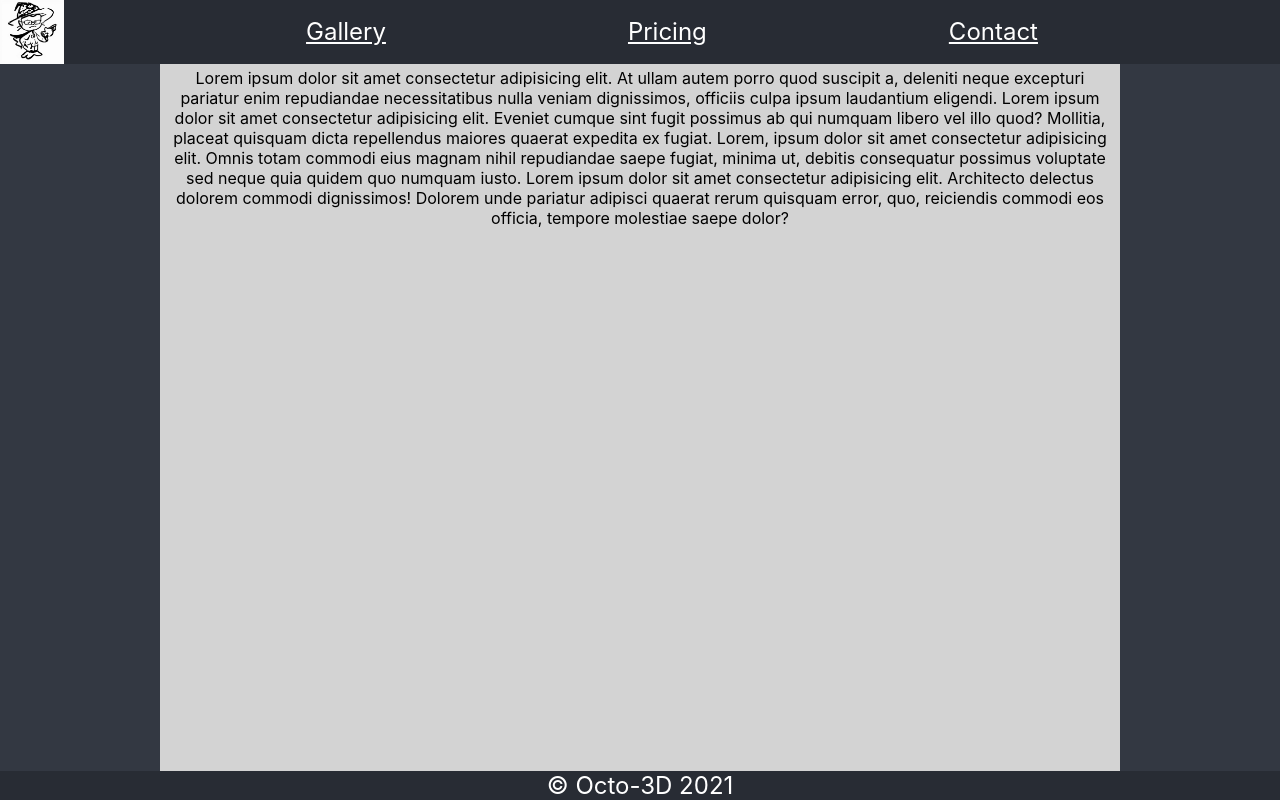
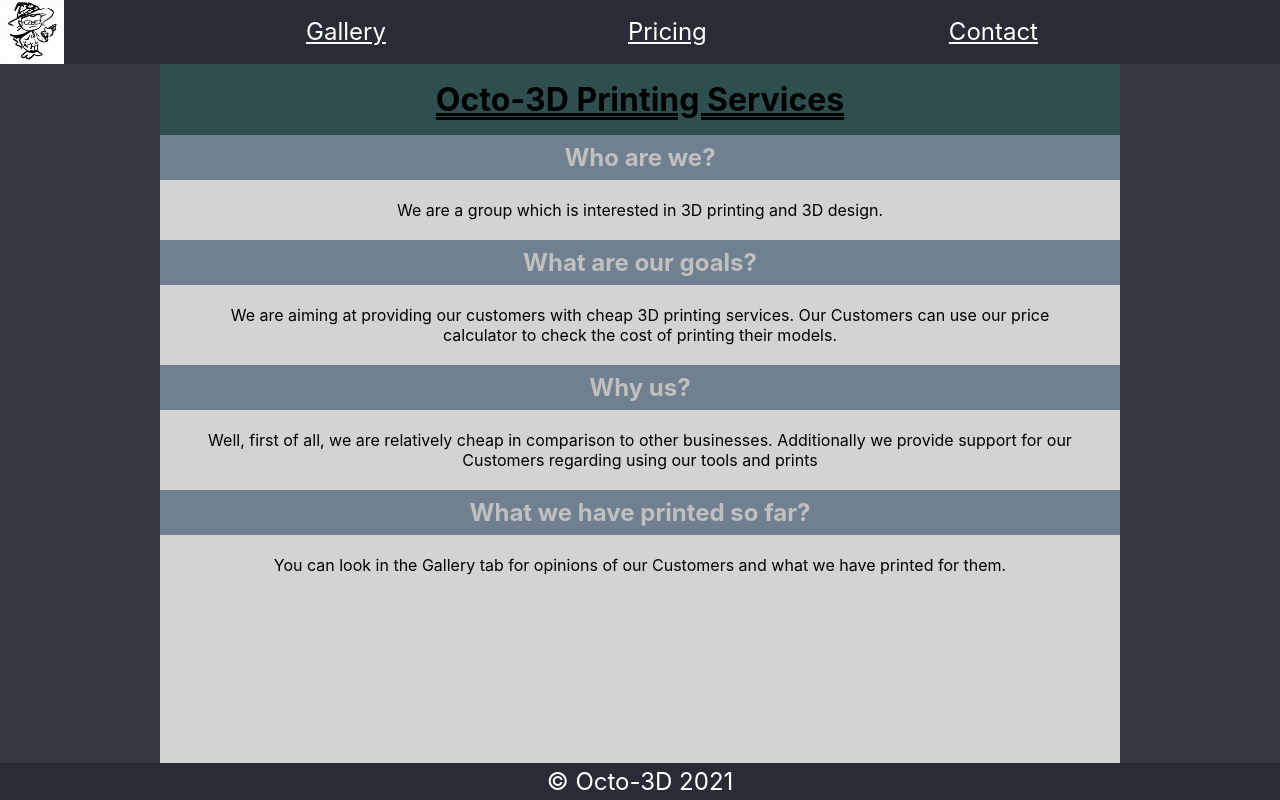
Before and after one commit to iwo-strzebonski/Octo-3D, a React (Create React App) app: page / in a window 1280 px wide. Built offline with nearby package versions, Linux system fonts and the light colour scheme.

Commit message:
Added text on the Home Page

```diff
--- a/src/components/BuyForm.jsx
+++ b/src/components/BuyForm.jsx
@@ -43,7 +43,11 @@ export default class BuyForm extends React.Component {
         data.append('postal', this.state.postal)
         axios
             .post(this.api + 'printing', data)
-            .catch(() => console.error('Connection error'))
+            .then(() => this.props.changeState({printRequested: 1}))
+            .catch(() => {
+                this.props.changeState({printRequested: -1})
+                console.error('Connection error')
+            })
     }
 
     render() {
--- a/src/components/Contact.jsx
+++ b/src/components/Contact.jsx
@@ -39,7 +39,7 @@ export default class Contact extends React.Component {
                 {this.state.success > -1
                     ? <h3>{this.state.success === 1
                         ? 'Your message has successfully sent!'
-                        : 'A problem occured when sending your message. We are sorry for the inconvenience.'
+                        : 'A problem occured while sending your message. We are sorry for the inconvenience.'
                     }</h3>
                     : null
                 }
@@ -73,7 +73,7 @@ export default class Contact extends React.Component {
                         placeholder='Your message...'
                         required={true}
                     ></textarea>
-                    <input type='submit' name='submit' value='Submit contact form'/>
+                    <input type='submit' name='submit' value='Submit contact form' />
                 </form>
             </main>
         )
--- a/src/components/Home.jsx
+++ b/src/components/Home.jsx
@@ -9,12 +9,25 @@ export default class Home extends React.Component {
     render() {
         return (
             <main className='App-main'>
-                <p>
-                Lorem ipsum dolor sit amet consectetur adipisicing elit. At ullam autem porro quod suscipit a, deleniti neque excepturi pariatur enim repudiandae necessitatibus nulla veniam dignissimos, officiis culpa ipsum laudantium eligendi.
-                Lorem ipsum dolor sit amet consectetur adipisicing elit. Eveniet cumque sint fugit possimus ab qui numquam libero vel illo quod? Mollitia, placeat quisquam dicta repellendus maiores quaerat expedita ex fugiat.
-                Lorem, ipsum dolor sit amet consectetur adipisicing elit. Omnis totam commodi eius magnam nihil repudiandae saepe fugiat, minima ut, debitis consequatur possimus voluptate sed neque quia quidem quo numquam iusto.
-                Lorem ipsum dolor sit amet consectetur adipisicing elit. Architecto delectus dolorem commodi dignissimos! Dolorem unde pariatur adipisci quaerat rerum quisquam error, quo, reiciendis commodi eos officia, tempore molestiae saepe dolor?
-                </p>
+                <h1 className='App-h1'>Octo-3D Printing Services</h1>
+                <h2 className='App-h2'>Who are we?</h2>
+                <div className='App-content'>
+                    We are a group which is interested in 3D printing and 3D design.
+                </div>
+                <h2 className='App-h2'>What are our goals?</h2>
+                <div className='App-content'>
+                    We are aiming at providing our customers with cheap 3D printing services.
+                    Our Customers can use our price calculator to check the cost of printing their models.
+                </div>
+                <h2 className='App-h2'>Why us?</h2>
+                <div className='App-content'>
+                    Well, first of all, we are relatively cheap in comparison to other businesses.
+                    Additionally we provide support for our Customers regarding using our tools and prints
+                </div>
+                <h2 className='App-h2'>What we have printed so far?</h2>
+                <div className='App-content'>
+                    You can look in the Gallery tab for opinions of our Customers and what we have printed for them.
+                </div>
             </main>
         )
     }
--- a/src/components/Pricing.jsx
+++ b/src/components/Pricing.jsx
@@ -20,7 +20,8 @@ export default class Pricing extends React.Component {
             material: '',
             color: '',
             quality: 'normal',
-            price: 0
+            price: 0,
+            printRequested: -1
         }
     }
 
@@ -100,6 +101,10 @@ export default class Pricing extends React.Component {
     render() {
         return (
             <main className='App-main'>
+                {this.state.isSlicePending
+                    ? <ActivityIndicator />
+                    : null
+                }
                 <RequestPriceForm
                     changeState={this.changeState.bind(this)}
                     checkFile={this.checkFile.bind(this)}
@@ -109,20 +114,20 @@ export default class Pricing extends React.Component {
                     currencies={this.state.currencies}
                     quality={this.state.quality}
                 />
-                {this.state.isSlicePending
-                    ? <ActivityIndicator />
-                    : null
-                }
                 {this.state.price !== 0
-                    ? <div>
-                        <BuyForm
+                    ? this.state.printRequested > -1
+                        ? <div>{this.state.printRequested === 1
+                            ? 'You have successfully ordered a 3D print!'
+                            : 'There was a problem with your order. Try again later...'
+                        }</div>
+                        : <BuyForm
+                            changeState={this.changeState.bind(this)}
                             material={this.state.material}
                             color={this.state.color}
                             quality={this.state.quality}
                             price={this.state.price}
                             file={this.state.file}
                         />
-                    </div>
                     : null
                 }
             </main>
--- a/src/style/Footer.css
+++ b/src/style/Footer.css
@@ -1,5 +1,6 @@
 .App-footer {
     background-color: #282c34;
+    padding: 0.25rem 0;
     display: inline-flex;
     align-items: center;
     justify-content: space-evenly;
--- a/src/style/Main.css
+++ b/src/style/Main.css
@@ -9,6 +9,24 @@
 
 .App-main * {
     margin: 0.25rem 0.5rem;
+}
+
+.App-h1 {
+    margin: 0;
+    padding: 1rem;
+    text-decoration: underline double;
+    background-color: darkslategray;
+}
+
+.App-h2 {
+    margin: 0;
+    padding: 0.5rem;
+    background-color: slategray;
+    color: silver;
+}
+
+.App-content {
+    padding: 1rem 2rem;
 }
 
 .gallery-item {
```
